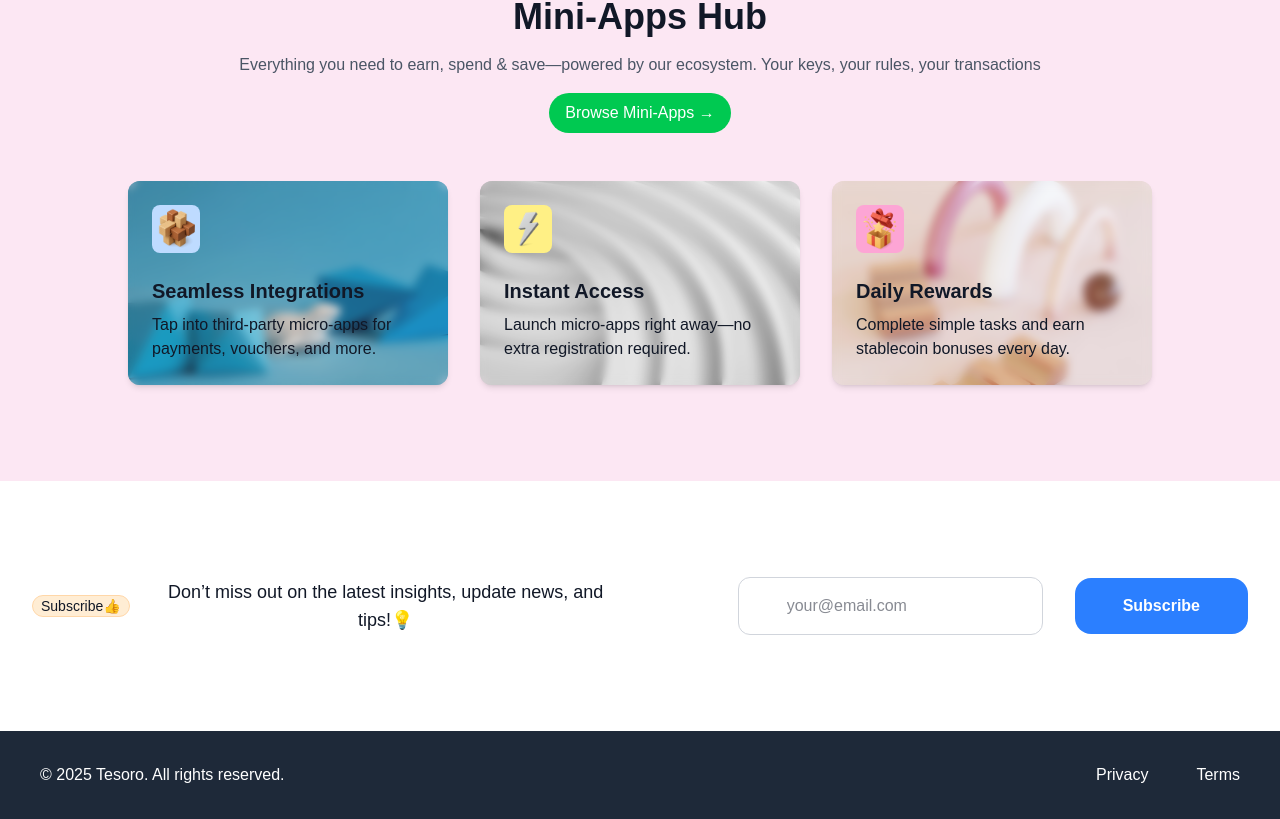
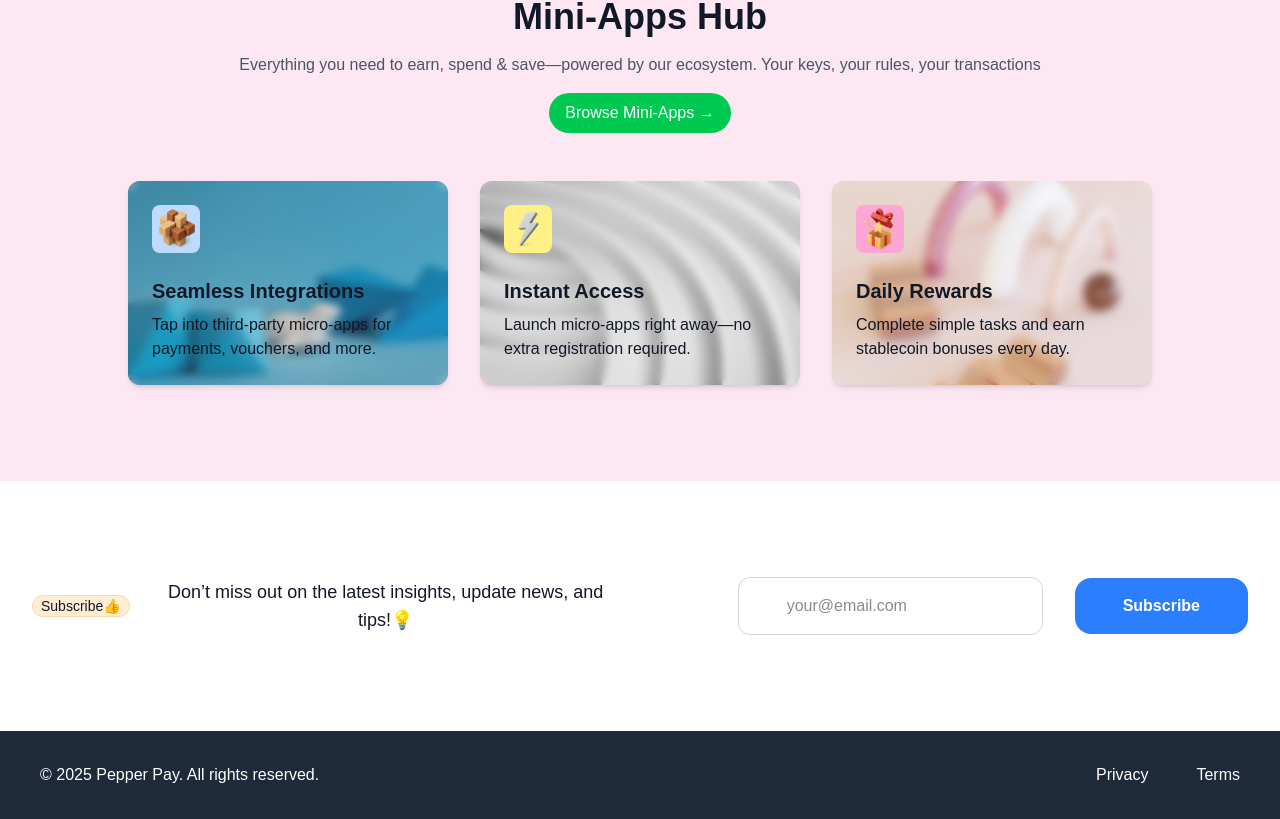
Before and after one commit to George-Agai/tesoro, a React (Vite) app: page / in a window 1280 px wide. Shown: the part 2419-3238 px from the top of the page. Built offline with nearby package versions, Linux system fonts and the light colour scheme; a web font is replaced by a local one.

Commit message:
Footer name update

```diff
--- a/src/components/footer.tsx
+++ b/src/components/footer.tsx
@@ -1,7 +1,7 @@
 export const Footer: React.FC = () => (
     <footer className="bg-gray-800 text-white py-2 px-1">
       <div className="my-container flex flex-col md:flex-row justify-between">
-        <p>© {new Date().getFullYear()} Tesoro. All rights reserved.</p>
+        <p>© {new Date().getFullYear()} Pepper Pay. All rights reserved.</p>
         <div className="flex gap-3 mt-2 md:mt-0">
           <a href="/privacy">Privacy</a>
           <a href="/terms">Terms</a>
```
